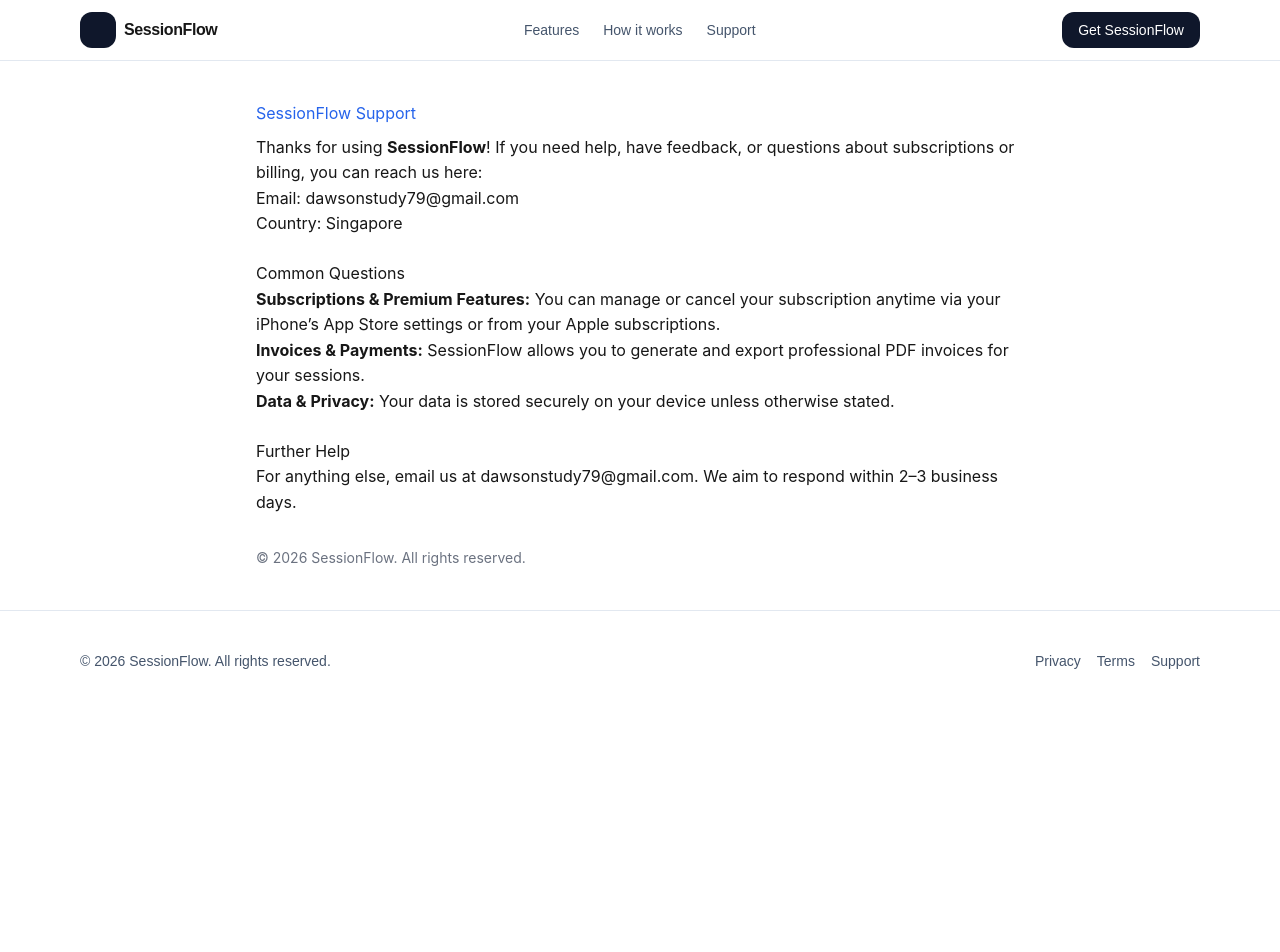
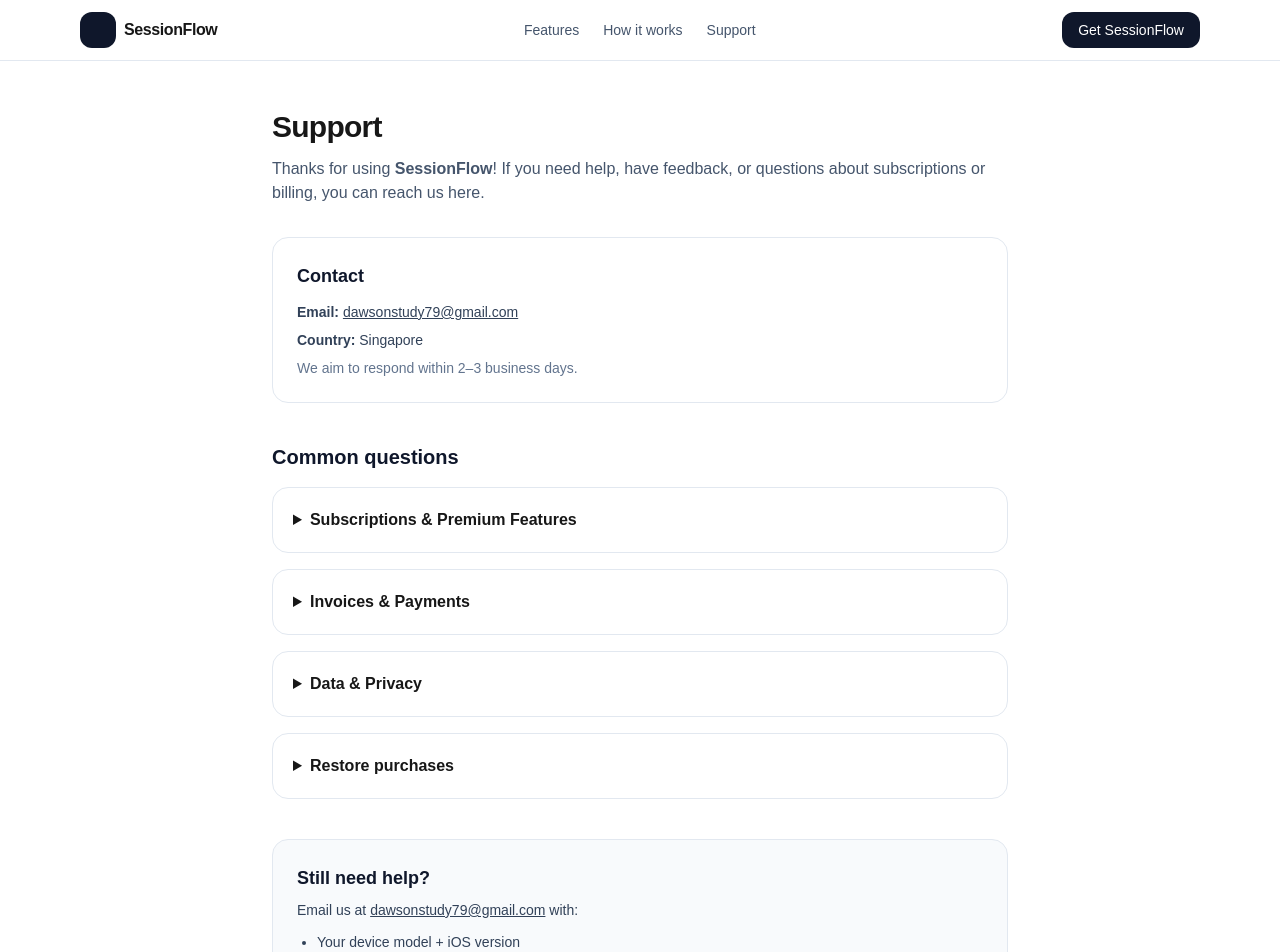
Before and after one commit to cjiajing/sessionflow-site, a Next.js app: page /support in a window 1280 px wide. Shown: the top 952 px of the page. Before the commit the page ends 800 px from the top, so only its background shows below. Built offline with nearby package versions, Linux system fonts and the light colour scheme.

Commit message:
Update page.tsx

```diff
--- a/app/support/page.tsx
+++ b/app/support/page.tsx
@@ -6,44 +6,46 @@
 
 export default function SupportPage() {
   return (
-    <main
-      style={{
-        fontFamily:
-          "-apple-system, BlinkMacSystemFont, Segoe UI, Roboto, sans-serif",
-        lineHeight: 1.6,
-        maxWidth: 800,
-        margin: "40px auto",
-        padding: "0 16px",
-      }}
-    >
-      <h1 style={{ color: "#2563eb", marginBottom: 8 }}>
-        SessionFlow Support
-      </h1>
-
-      <p>
-        Thanks for using <strong>SessionFlow</strong>! If you need help, have
-        feedback, or questions about subscriptions or billing, you can reach us
-        here:
+    <div className="mx-auto max-w-3xl px-4 py-12">
+      <h1 className="text-3xl font-semibold tracking-tight">Support</h1>
+      <p className="mt-3 text-slate-600">
+        Thanks for using <strong>SessionFlow</strong>! If you need help, have feedback,
+        or questions about subscriptions or billing, you can reach us here.
       </p>
 
-      <ul>
-        <li>
-          Email:{" "}
-          <a href="mailto:dawsonstudy79@gmail.com">
+      {/* Contact card */}
+      <div className="mt-8 rounded-2xl border border-slate-200 bg-white p-6">
+        <h2 className="text-lg font-semibold text-slate-900">Contact</h2>
+        <div className="mt-3 space-y-2 text-sm text-slate-700">
+          <p>
+            <strong>Email:</strong>{" "}
+            <a className="underline" href="mailto:dawsonstudy79@gmail.com">
               dawsonstudy79@gmail.com
             </a>
-        </li>
-        <li>Country: Singapore</li>
-      </ul>
+          </p>
+          <p>
+            <strong>Country:</strong> Singapore
+          </p>
+          <p className="text-slate-500">
+            We aim to respond within 2–3 business days.
+          </p>
+        </div>
+      </div>
 
-      <h2 style={{ marginTop: 24 }}>Common Questions</h2>
+      {/* Common questions */}
+      <div className="mt-10">
+        <h2 className="text-xl font-semibold text-slate-900">Common questions</h2>
 
-      <ul>
-        <li>
-          <strong>Subscriptions & Premium Features:</strong> You can manage or
-          cancel your subscription anytime via your iPhone’s App Store settings
-          or from{" "}
+        <div className="mt-4 space-y-4">
+          <details className="rounded-2xl border border-slate-200 p-5">
+            <summary className="cursor-pointer font-semibold">
+              Subscriptions & Premium Features
+            </summary>
+            <p className="mt-2 text-sm text-slate-700">
+              You can manage or cancel your subscription anytime via your iPhone’s
+              App Store settings or from{" "}
               <a
+                className="underline"
                 href="https://apps.apple.com/account/subscriptions"
                 target="_blank"
                 rel="noreferrer"
@@ -51,32 +53,66 @@
                 your Apple subscriptions
               </a>
               .
-        </li>
+            </p>
+          </details>
 
-        <li>
-          <strong>Invoices & Payments:</strong> SessionFlow allows you to
-          generate and export professional PDF invoices for your sessions.
-        </li>
+          <details className="rounded-2xl border border-slate-200 p-5">
+            <summary className="cursor-pointer font-semibold">
+              Invoices & Payments
+            </summary>
+            <p className="mt-2 text-sm text-slate-700">
+              SessionFlow helps you track session fees and payment status.
+              (If your app supports PDF invoices, keep this line — otherwise remove it.)
+            </p>
+          </details>
 
-        <li>
-          <strong>Data & Privacy:</strong> Your data is stored securely on your
-          device unless otherwise stated.
-        </li>
+          <details className="rounded-2xl border border-slate-200 p-5">
+            <summary className="cursor-pointer font-semibold">
+              Data & Privacy
+            </summary>
+            <p className="mt-2 text-sm text-slate-700">
+              Your data is stored locally on your device unless otherwise stated.
+              You can view our privacy policy at{" "}
+              <a className="underline" href="/privacy">
+                sessionflow.sg/privacy
+              </a>
+              .
+            </p>
+          </details>
+
+          <details className="rounded-2xl border border-slate-200 p-5">
+            <summary className="cursor-pointer font-semibold">
+              Restore purchases
+            </summary>
+            <p className="mt-2 text-sm text-slate-700">
+              If you changed devices or reinstalled the app, try restoring purchases
+              from the app’s subscription screen (if available) and ensure you’re
+              signed into the same Apple ID.
+            </p>
+          </details>
+        </div>
+      </div>
+
+      {/* Further help */}
+      <div className="mt-10 rounded-2xl border border-slate-200 bg-slate-50 p-6">
+        <h2 className="text-lg font-semibold text-slate-900">Still need help?</h2>
+        <p className="mt-2 text-sm text-slate-700">
+          Email us at{" "}
+          <a className="underline" href="mailto:dawsonstudy79@gmail.com">
+            dawsonstudy79@gmail.com
+          </a>{" "}
+          with:
+        </p>
+        <ul className="mt-3 list-disc space-y-1 pl-5 text-sm text-slate-700">
+          <li>Your device model + iOS version</li>
+          <li>What you expected to happen</li>
+          <li>What actually happened (screenshots help)</li>
         </ul>
+      </div>
 
-      <h2 style={{ marginTop: 24 }}>Further Help</h2>
-
-      <p>
-        For anything else, email us at{" "}
-        <a href="mailto:dawsonstudy79@gmail.com">
-          dawsonstudy79@gmail.com
-        </a>
-        . We aim to respond within 2–3 business days.
+      <p className="mt-10 text-xs text-slate-500">
+        © {new Date().getFullYear()} SessionFlow. All rights reserved.
       </p>
-
-      <p style={{ marginTop: 32, fontSize: 14, color: "#6b7280" }}>
-        © 2026 SessionFlow. All rights reserved.
-      </p>
-    </main>
+    </div>
   );
 }
```
Lines whose indentation alone changed are shown as unchanged.
